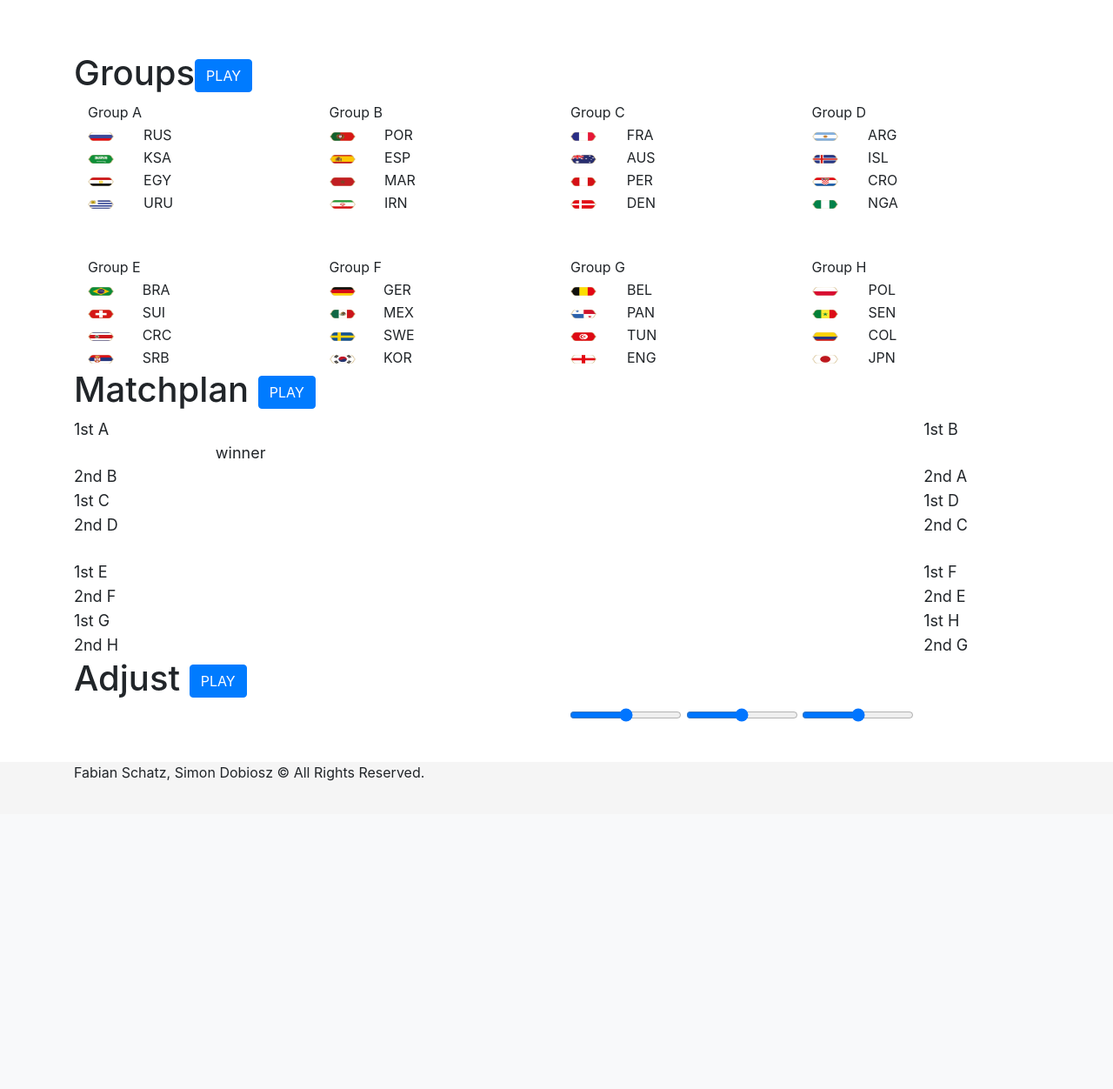
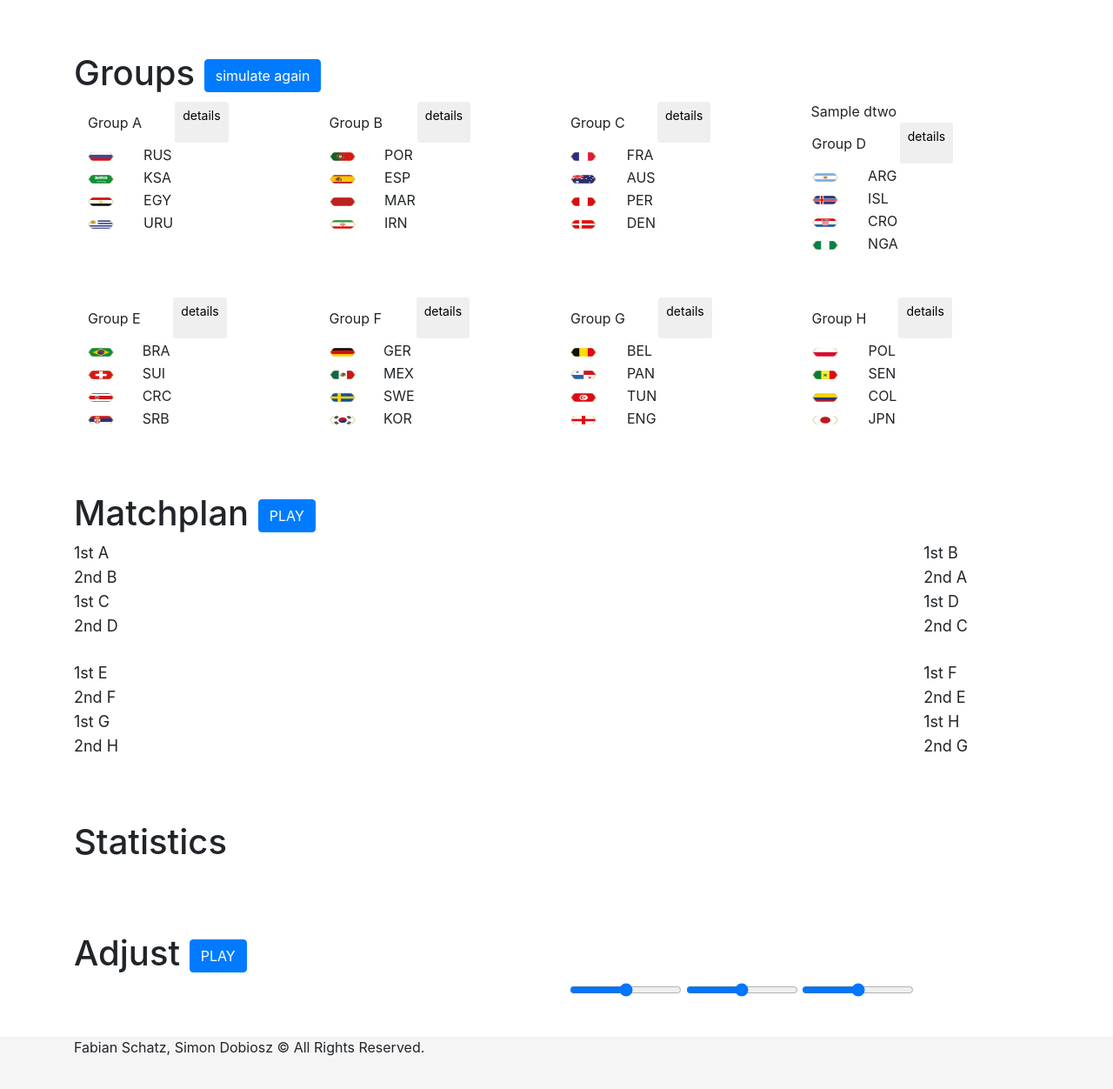
Before and after one commit to Fascha/hackaburg18datacollection, a Flask app: template fifawm/templates/pages/placeholder.home.html in a window 1280 px wide. Shown: the part 56-1308 px from the top of the page at 87% size. Before the commit the page ends 954 px from the top, so only its background shows below. Run offline with Flask 2, Linux system fonts and the light colour scheme; the template is opened without the code that fills it: most values are stand-ins (such as "Sample title", 1, 10 or a date in 2020); parts of the project's set-up code (start-up, migrations or seed data) failed here and were passed over; some libraries are stand-ins or nearby versions.

Commit message:
appleman

```diff
--- a/fifawm/app.py
+++ b/fifawm/app.py
@@ -2,6 +2,8 @@
 # Imports
 #----------------------------------------------------------------------------#
 
+
+from __future__ import print_function
 from flask import Flask, render_template, request
 # from flask.ext.sqlalchemy import SQLAlchemy
 import logging
@@ -10,7 +12,6 @@ from forms import *
 import pandas as pd
 import re
 import os
-
 from tournament.simulate_tournament import Tournament
 #----------------------------------------------------------------------------#
 # App Config.
@@ -19,6 +20,7 @@ from tournament.simulate_tournament import Tournament
 app = Flask(__name__)
 app.config.from_object('config')
 #db = SQLAlchemy(app)
+tourney = Tournament()
 
 # Automatically tear down SQLAlchemy.
 '''
@@ -46,26 +48,30 @@ def login_required(test):
 
 @app.route('/')
 def home():
-    filepath = os.path.join(os.getcwd(), 'static', 'data', 'schedule_fifa.csv')
+    # filepath = os.path.join(os.getcwd(), 'static', 'data', 'schedule_fifa.csv')
     # df = pd.read_csv('~/hburg/hackaburg18datacollection/fifawm/static/data/schedule_fifa.csv')
-    df = pd.read_csv(filepath)
-
-    tourney = Tournament()
-
+    # df = pd.read_csv(filepath)
+    group_winners, new_df, group_table_total = tourney.get_tournament_prediction()
     print(tourney.get_tournament_prediction())
 
-    groupa = df.loc[df['Group'] == 'Group A'].to_html(index=False)
-    groupb = df.loc[df['Group'] == 'Group B'].to_html(index=False)
-    groupc = df.loc[df['Group'] == 'Group C'].to_html(index=False)
-    groupd = df.loc[df['Group'] == 'Group D'].to_html(index=False)
-    groupe = df.loc[df['Group'] == 'Group E'].to_html(index=False)
-    groupf = df.loc[df['Group'] == 'Group F'].to_html(index=False)
-    groupg = df.loc[df['Group'] == 'Group G'].to_html(index=False)
-    grouph = df.loc[df['Group'] == 'Group H'].to_html(index=False)
+    groupa = new_df.loc[new_df['group'] == 'A'].to_html(index=False)
+    groupb = new_df.loc[new_df['group'] == 'B'].to_html(index=False)
+    groupc = new_df.loc[new_df['group'] == 'C'].to_html(index=False)
+    groupd = new_df.loc[new_df['group'] == 'D'].to_html(index=False)
+    groupe = new_df.loc[new_df['group'] == 'E'].to_html(index=False)
+    groupf = new_df.loc[new_df['group'] == 'F'].to_html(index=False)
+    groupg = new_df.loc[new_df['group'] == 'G'].to_html(index=False)
+    grouph = new_df.loc[new_df['group'] == 'H'].to_html(index=False)
+
+    twod = group_winners.get("2D")
+    print(twod)
 
     return render_template('pages/placeholder.home.html', groupa=groupa, groupb=groupb, groupc=groupc, groupd=groupd,
-                           groupe=groupe, groupf=groupf, groupg=groupg, grouph=grouph)
+                           groupe=groupe, groupf=groupf, groupg=groupg, grouph=grouph, twod=twod)
 
+@app.route('/get_tournament', methods=["GET"])
+def get_tournament():
+    tourney.get_tournament_prediction()
 
 @app.route('/about')
 def about():
--- a/fifawm/templates/pages/placeholder.home.html
+++ b/fifawm/templates/pages/placeholder.home.html
@@ -3,7 +3,7 @@
 {% block content %}
 
 <div class="page-header">
-    <h1>Groups<button type="button" class="btn btn-primary" onclick="load_gtables()">PLAY</button></h1>
+    <h1>Groups <a href="/get_tournament"><button type="button" class="btn btn-primary">simulate again</button></a> </h1>
 </div>
 
     <div class="container" id="group_table" >
@@ -11,7 +11,7 @@
             <div class="col">
                 <table>
                     <tr><td>Group A </td><td></td><td>
-                        <button type="button" class="btn btn-sm" data-toggle="modal" data-target="#modal_a" style="color:#f3f3f3;display: none" id="btndt_a">
+                        <button type="button" class="btn btn-sm" data-toggle="modal" data-target="#modal_a" style="color:#f3f3f3" id="btndt_a">
                             <p style="color: #000;">details</p>
                         </button></td></tr>
                     <tr id = "A1"></tr>
@@ -23,7 +23,7 @@
             <div class="col">
                  <table>
                     <tr><td>Group B</td><td></td><td>
-                        <button type="button" class="btn btn-sm" data-toggle="modal" data-target="#modal_b" style="color:#f3f3f3;display: none"  id="btndt_b">
+                        <button type="button" class="btn btn-sm" data-toggle="modal" data-target="#modal_b" style="color:#f3f3f3"  id="btndt_b">
                             <p style="color: #000;">details</p>
                         </button></td></tr>
                     <tr id = "B1"></tr>
@@ -35,7 +35,7 @@
             <div class="col">
                  <table>
                     <tr><td>Group C</td><td></td><td>
-                        <button type="button" class="btn btn-sm" data-toggle="modal" data-target="#modal_c" style="color:#f3f3f3;display: none"  id="btndt_c">
+                        <button type="button" class="btn btn-sm" data-toggle="modal" data-target="#modal_c" style="color:#f3f3f3"  id="btndt_c">
                             <p style="color: #000;">details</p>
                         </button></td></tr>
                     <tr id = "C1"></tr>
@@ -47,11 +47,11 @@
             <div class="col">
                  <table>
                     <tr><td>Group D</td><td></td><td>
-                        <button type="button" class="btn btn-sm" data-toggle="modal" data-target="#modal_d" style="color:#f3f3f3;display: none"  id="btndt_d">
+                        <button type="button" class="btn btn-sm" data-toggle="modal" data-target="#modal_d" style="color:#f3f3f3;"  id="btndt_d">
                             <p style="color: #000;">details</p>
                         </button></td></tr>
                     <tr id = "D1"></tr>
-                    <tr id = "D2"></tr>
+                    <tr id = "D2">{{ dtwo }}</tr>
                     <tr id = "D3"></tr>
                     <tr id = "D4"></tr>
                 </table>
@@ -63,7 +63,7 @@
             <div class="col">
                  <table>
                     <tr><td>Group E</td><td></td><td>
-                        <button type="button" class="btn btn-sm" data-toggle="modal" data-target="#modal_e" style="color:#f3f3f3;display: none"  id="btndt_e">
+                        <button type="button" class="btn btn-sm" data-toggle="modal" data-target="#modal_e" style="color:#f3f3f3; none"  id="btndt_e">
                             <p style="color: #000;">details</p>
                         </button></td></tr>
                     <tr id = "E1"></tr>
@@ -75,7 +75,7 @@
             <div class="col">
                  <table>
                     <tr><td>Group F</td><td></td><td>
-                        <button type="button" class="btn btn-sm" data-toggle="modal" data-target="#modal_f" style="color:#f3f3f3;display: none"  id="btndt_f">
+                        <button type="button" class="btn btn-sm" data-toggle="modal" data-target="#modal_f" style="color:#f3f3f3"  id="btndt_f">
                             <p style="color: #000;">details</p>
                         </button></td></tr>
                     <tr id = "F1"></tr>
@@ -87,7 +87,7 @@
             <div class="col">
                  <table>
                     <tr><td>Group G</td><td></td><td>
-                        <button type="button" class="btn btn-sm" data-toggle="modal" data-target="#modal_g" style="color:#f3f3f3;display: none"  id="btndt_g">
+                        <button type="button" class="btn btn-sm" data-toggle="modal" data-target="#modal_g" style="color:#f3f3f3"  id="btndt_g">
                             <p style="color: #000;">details</p>
                         </button></td></tr>
                     <tr id = "G1"></tr>
@@ -99,7 +99,7 @@
             <div class="col">
                  <table>
                     <tr><td>Group H</td><td></td><td>
-                        <button type="button" class="btn btn-sm" data-toggle="modal" data-target="#modal_h" style="color:#f3f3f3;display: none"  id="btndt_h">
+                        <button type="button" class="btn btn-sm" data-toggle="modal" data-target="#modal_h" style="color:#f3f3f3"  id="btndt_h">
                             <p style="color: #000;">details</p>
                         </button></td></tr>
                     <tr id = "H1"></tr>
@@ -110,7 +110,7 @@
             </div>
         </div>
     </div>
-
+    <br><br><br>
     <div class="page-header">
         <h1>Matchplan <button type="button" class="btn btn-primary" onclick="setTimeout(start_show, 3000)">PLAY</button></h1>
 
@@ -127,7 +127,7 @@
         </div>
         <div class="row">
             <div class="col"></div>
-            <div class="col" id="WA1B2">winner</div>
+            <div class="col" id="WA1B2"></div>
             <div class="col"></div>
             <div class="col"></div>
             <div class="col"></div>
@@ -270,6 +270,12 @@
             <div class="col"></div>
         </div>
     </div>
+    <br><br><br>
+    <div class="page-header">
+    <h1>Statistics</h1>
+    </div>
+    <div id="statisitcs"></div>
+    <br><br><br>
 
     <div class="page-header">
         <h1>Adjust <button type="button" class="btn btn-primary" onclick="adjust_settings">PLAY</button></h1>
```
Also changed, not shown: fifawm/tournament/simulate_tournament.py (+4 -4 lines), 2 other files.
